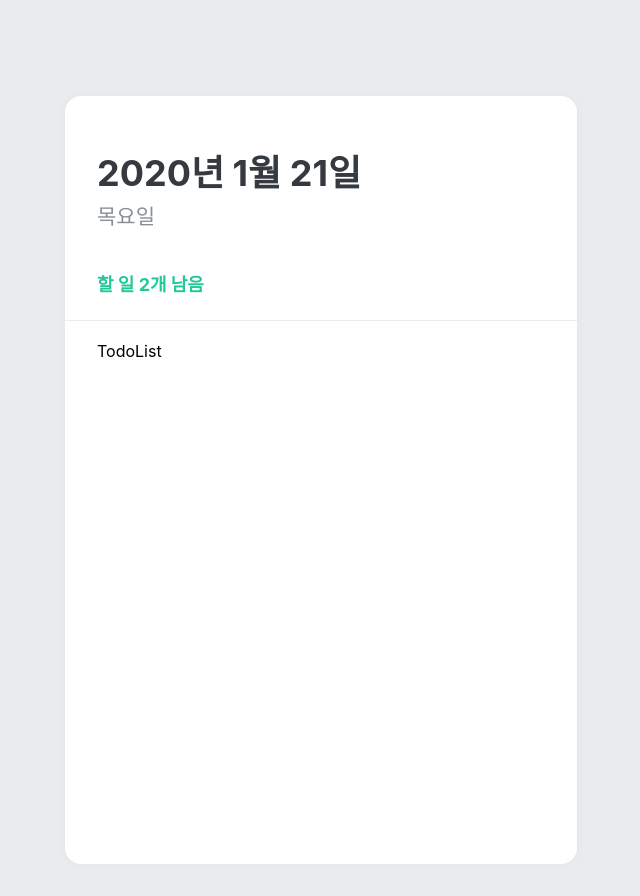
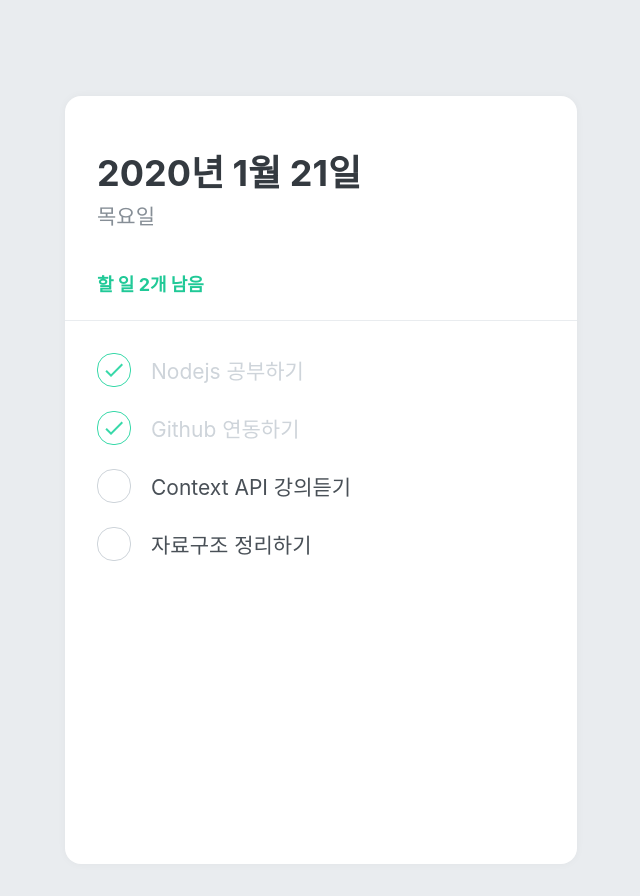
Before and after one commit to lwnh/Node_todolist, a React (Create React App) app: page / in a window 1280 px wide. Shown: the whole page, without its empty margins (319-959 px from the left). Built offline with nearby package versions, Linux system fonts and the light colour scheme.

Commit message:
TodoItem 컴포넌트 생성
- done, remove 기능

```diff
--- /dev/null
+++ b/src/components/TodoItem.js
@@ -0,0 +1,72 @@
+import React from 'react'
+import styled, { css } from 'styled-components';
+import { MdDone, MdDelete } from 'react-icons/md';
+
+const Remove = styled.div`
+    display: flex;
+    align-items: center;
+    justify-content: center;
+    color: #dee2e6;
+    font-size: 24px;
+    cursor: pointer;
+    &:hover {
+        color: #ff6b6b;
+    }
+    display: none;
+`;
+
+const TodoItemBlock = styled.div`
+    display: flex;
+    align-items: center;
+    padding-top: 12px;
+    padding-bottom: 12px;
+    &:hover {
+        ${Remove} {
+        display: initial;
+        }
+    }
+`;
+
+const CheckCircle = styled.div`
+    width: 32px;
+    height: 32px;
+    border-radius: 16px;
+    border: 1px solid #ced4da;
+    font-size: 24px;
+    display: flex;
+    align-items: center;
+    justify-content: center;
+    margin-right: 20px;
+    cursor: pointer;
+    ${props =>
+        props.done &&
+        css`
+        border: 1px solid #38d9a9;
+        color: #38d9a9;
+        `}
+`;
+
+const Text = styled.div`
+    flex: 1;
+    font-size: 21px;
+    color: #495057;
+    ${props =>
+        props.done &&
+        css`
+        color: #ced4da;
+        `}
+`;
+
+function TodoItem({ id, done, text }) {
+    return (
+        <TodoItemBlock>
+            <CheckCircle done={done}>{done && <MdDone />}</CheckCircle>
+            <Text done={done}>{text}</Text>
+            <Remove>
+                <MdDelete />
+            </Remove>
+        </TodoItemBlock>
+    )
+}
+
+export default TodoItem
--- a/src/components/TodoList.js
+++ b/src/components/TodoList.js
@@ -1,5 +1,6 @@
 import React from 'react'
 import styled from 'styled-components';
+import TodoItem from './TodoItem';
 
 const TodoListBlock = styled.div`
   flex: 1;
@@ -9,7 +10,14 @@ const TodoListBlock = styled.div`
 `;
 
 function TodoList() {
-    return <TodoListBlock>TodoList</TodoListBlock>
+    return (
+      <TodoListBlock>
+          <TodoItem text="Nodejs 공부하기" done={true} />
+          <TodoItem text="Github 연동하기" done={true} />
+          <TodoItem text="Context API 강의듣기" done={false} />
+          <TodoItem text="자료구조 정리하기" done={false} />
+      </TodoListBlock>
+    )
 }
 
 export default TodoList
```
